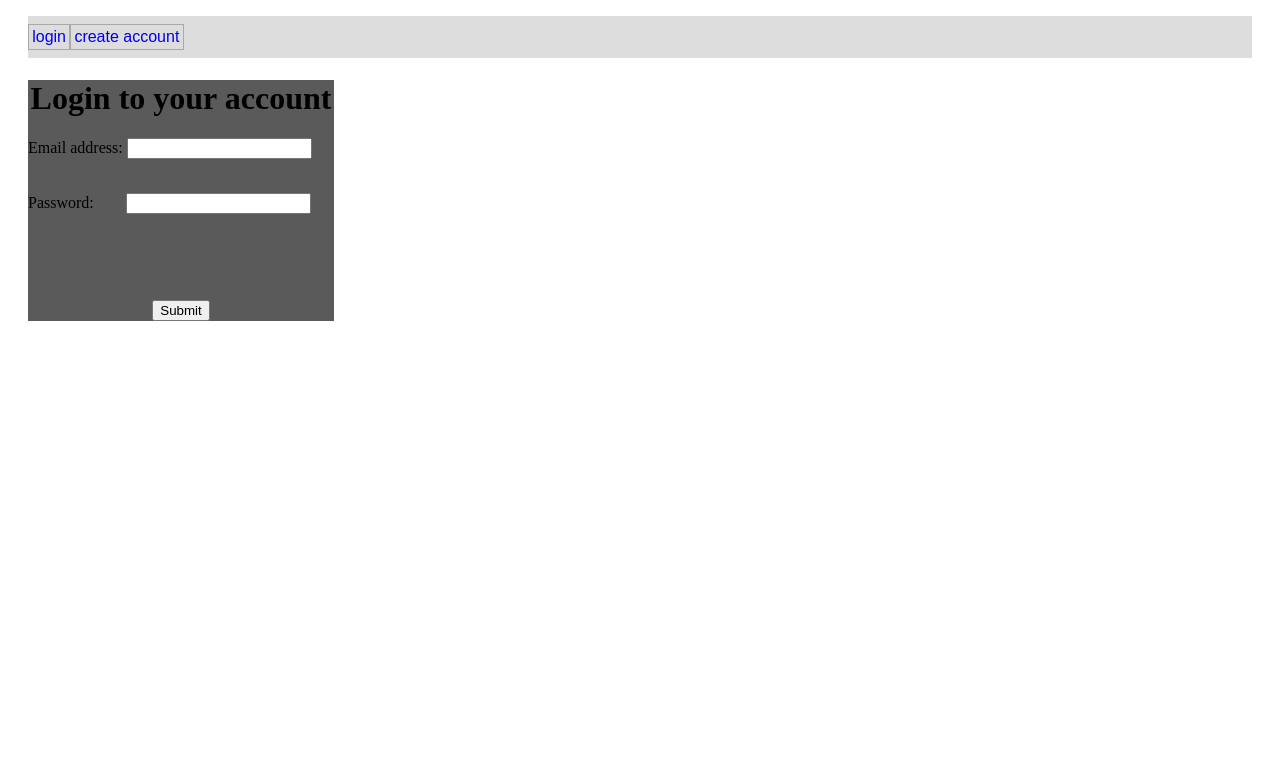
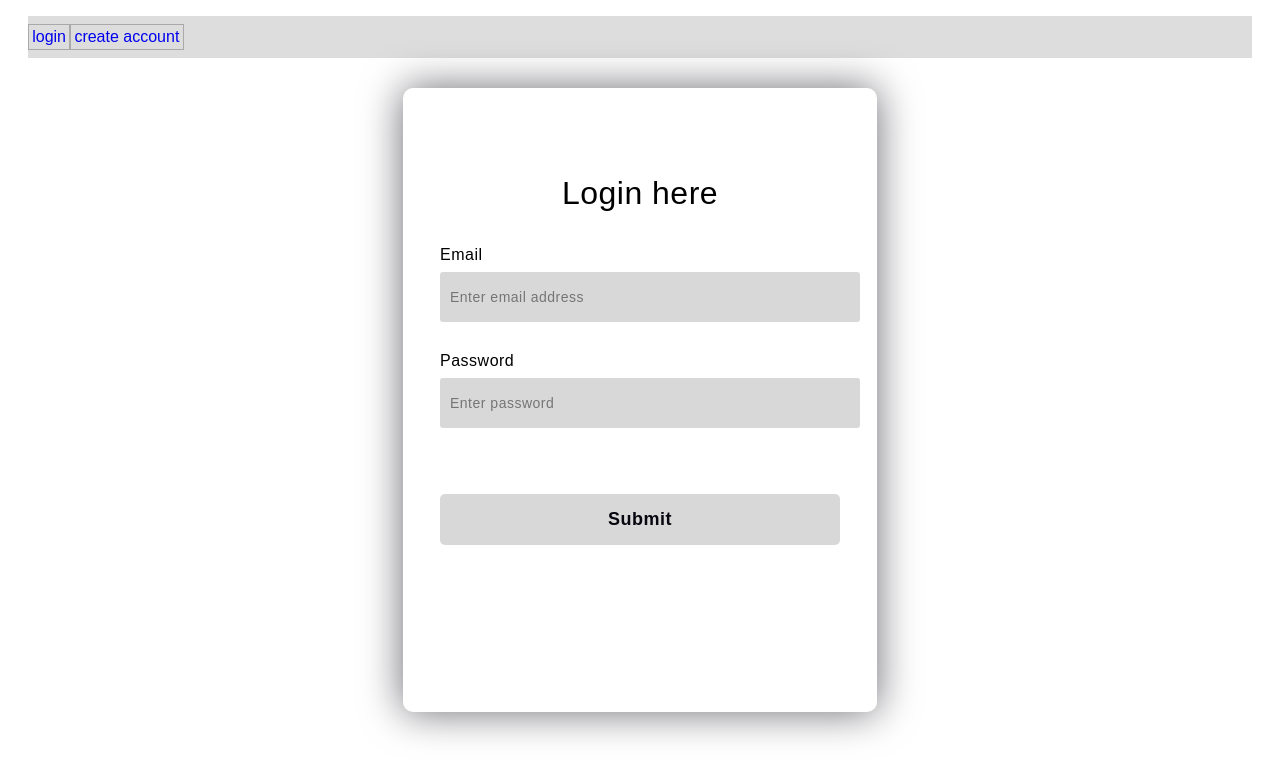
Before and after one commit to SJK146/447SoftEngi, a Flask app: page /login in a window 1280 px wide. Shown: the top 778 px of the page. Run offline with Flask 3, Linux system fonts and the light colour scheme.

Commit message:
Just some updated design

```diff
--- a/project/static/styles.css
+++ b/project/static/styles.css
@@ -61,14 +61,74 @@ th{
   background-color: #D3D3D3;
 }
 
+.userInput{
+height: 520px;
+width: 400px;
+color: rgba(255,255,255,0.13);
+position: absolute;
+transform: translate(-50%,-50%);
+top: 50%;
+left: 50%;
+border-radius: 10px;
+backdrop-filter: blur(10px);
+border: 2px solid rgba(255,255,255,0.1);
+box-shadow: 0 0 40px rgba(8,7,16,0.6);
+padding: 50px 35px;
+}
+.userInput *{
+font-family: 'Poppins',sans-serif;
+color: #000000;
+letter-spacing: 0.5px;
+outline: none;
+border: none;
+}
+form h3{
+font-size: 32px;
+font-weight: 500;
+line-height: 42px;
+text-align: center;
+}
+
+label{
+display: block;
+margin-top: 30px;
+font-size: 16px;
+font-weight: 500;
+}
+
+.userInputInput{
+display: block;
+height: 50px;
+width: 100%;
+background-color: rgba(106, 106, 106, 0.258);
+border-radius: 3px;
+padding: 0 10px;
+margin-top: 8px;
+font-size: 14px;
+font-weight: 300;
+}
+.userInputButton {
+margin-top: 50px;
+width: 100%;
+background-color: rgba(106, 106, 106, 0.258);
+color: #080710;
+padding: 15px 0;
+font-size: 18px;
+font-weight: 600;
+border-radius: 5px;
+cursor: pointer;
+}
+
+/*
 .box {
-  justify-content: left;
-  align-items: left;
-  background-color: #5A5A5A;
+  margin: auto;
+  text-align: center;
+  background-color: #d1d1d1;
   height: 50%;
   width: 25%;
+  box-shadow: 10px 5px 5px #000;
 }
 
-.center {
-  text-align: center;
-}
+.logininput {
+  width: 80%;
+}*/
--- a/project/templates/login.html
+++ b/project/templates/login.html
@@ -1,23 +1,15 @@
 {% extends "base.html" %}
 
 {% block content %}
-
-<div class="box">
-	<div class="center">
-		<h1>Login to your account</h1>
-	</div>
 	<p>
-		<form action="#" method="post">
-		<label for="email">Email address:</label>
-		<input type="text" name="email" />
+		<form class = "userInput" action="#" method="post">
+		<h3>Login here</h3>
+		<label for="email">Email</label>
+        <input class ="userInputInput" type="text" placeholder="Enter email address" name="email">
+		<label for="password">Password</label>
+        <input class ="userInputInput" type="text" placeholder="Enter password" name="password">
 		<p></p>
-		<label for="password"><br>Password:&nbsp&nbsp&nbsp&nbsp&nbsp&nbsp&nbsp</label>
-		<input type="password" name="password" />
-		<p><br><br><br></p>
-		<div class="center">
-			<button type="submit">Submit</button>
-		</div>
+		<button class ="userInputButton" type="submit">Submit</button>
 		</form>
 	</p>
-</div>
 {% endblock %}
```
Also changed, not shown: project/templates/register.html (+9 -9 lines).
